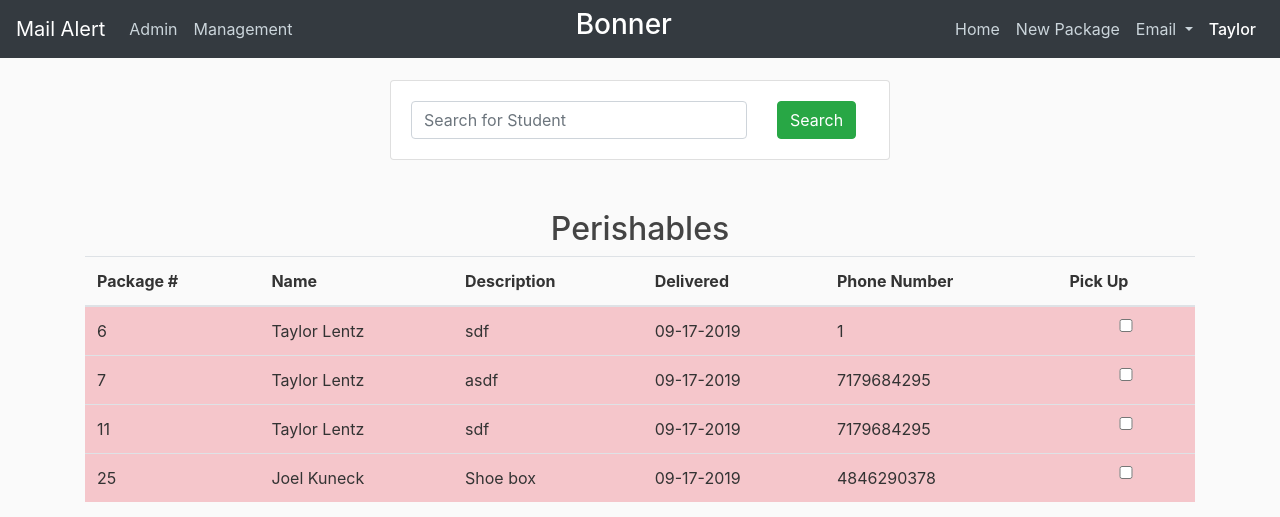
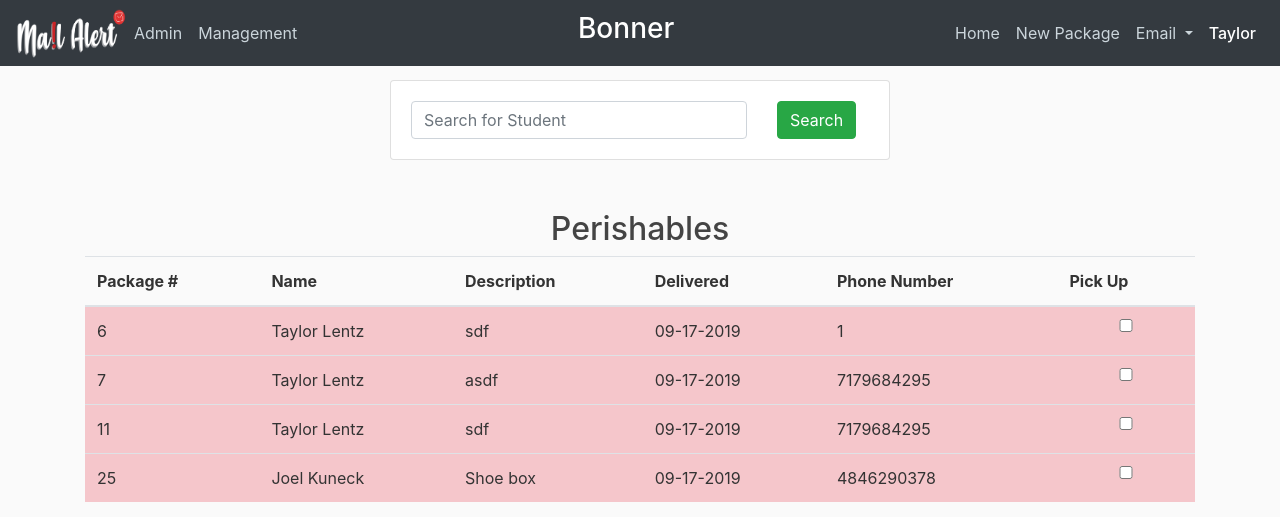
Before and after one commit to cmans782/emailAlert, a Flask app: page / in a window 1280 px wide. Shown: the top 517 px of the page. Run offline with Flask 2, Linux system fonts and the light colour scheme; a user stored in the database is signed in; data comes from the database, SQL or seed files in the repository; both versions use the stored data as it was after the commit; some libraries are stand-ins or nearby versions.

Commit message:
Added logo to navbar & favicon to title

```diff
--- a/Mail_Alert/mailalert/templates/layout_with_navbar.html
+++ b/Mail_Alert/mailalert/templates/layout_with_navbar.html
@@ -50,12 +50,15 @@
 	}
   </style>
 
+  <link rel='icon' href={{ url_for('static', filename = '../static/favicon.png') }}>
+
+
 </head>
 
 <body>
   <header class="site-header">
     <nav class="navbar navbar-expand-lg navbar-dark bg-dark fixed-top">
-      <a class="navbar-brand" href="/">Mail Alert</a>
+	  <a href="/"><img src= {{ url_for('static', filename = '../static/logo.png') }} alt="Mail Alert" border="0" width="110px" height="50px"></a>
       <button class="navbar-toggler" type="button" data-toggle="collapse" data-target="#navbarNavDropdown"
         aria-controls="navbarNavDropdown" aria-expanded="false" aria-label="Toggle navigation">
         <span class="navbar-toggler-icon"></span>
```
Also changed, not shown: Mail_Alert/mailalert/site.db, Mail_Alert/mailalert/static/favicon.png (added), Mail_Alert/mailalert/static/logo.png (added).
